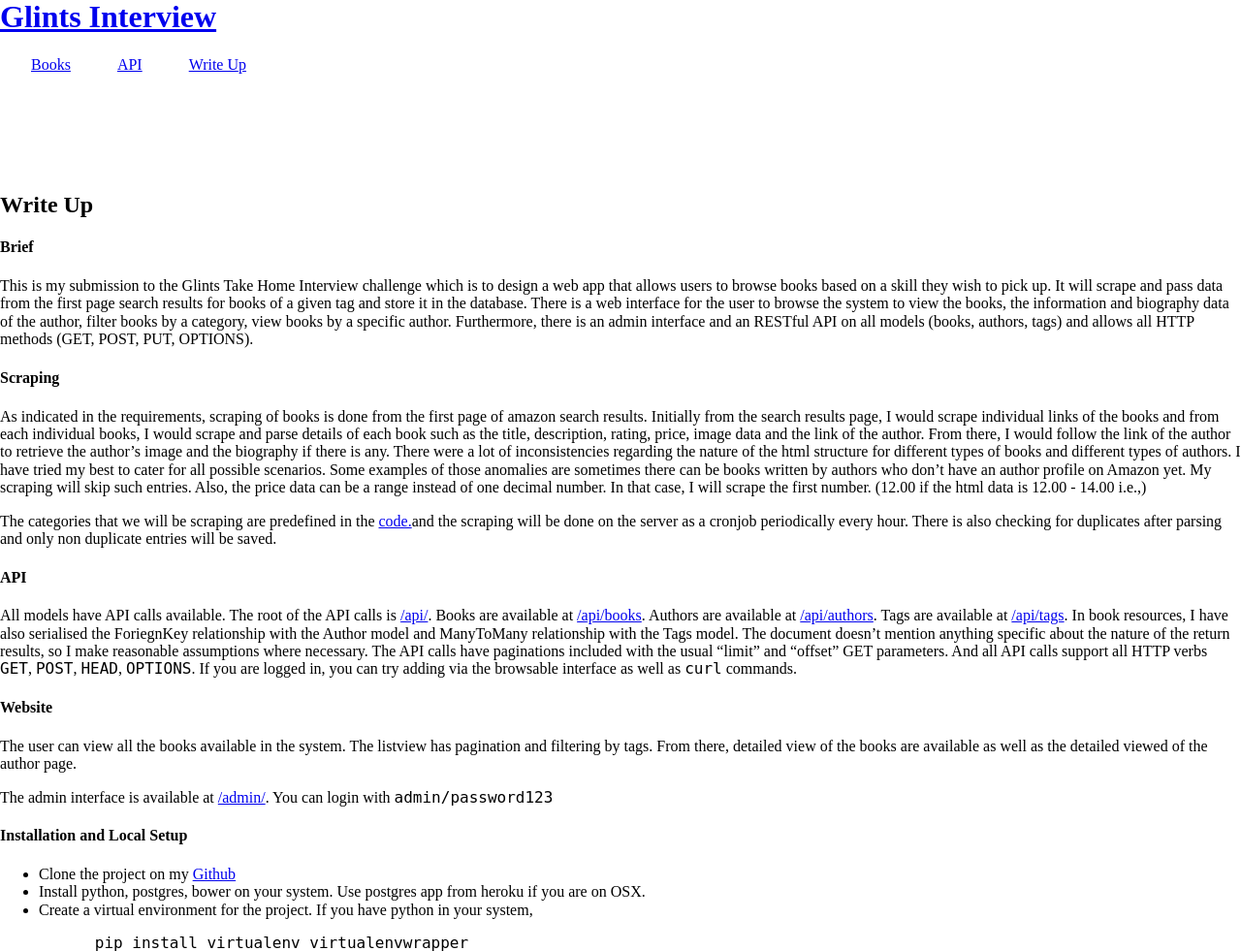
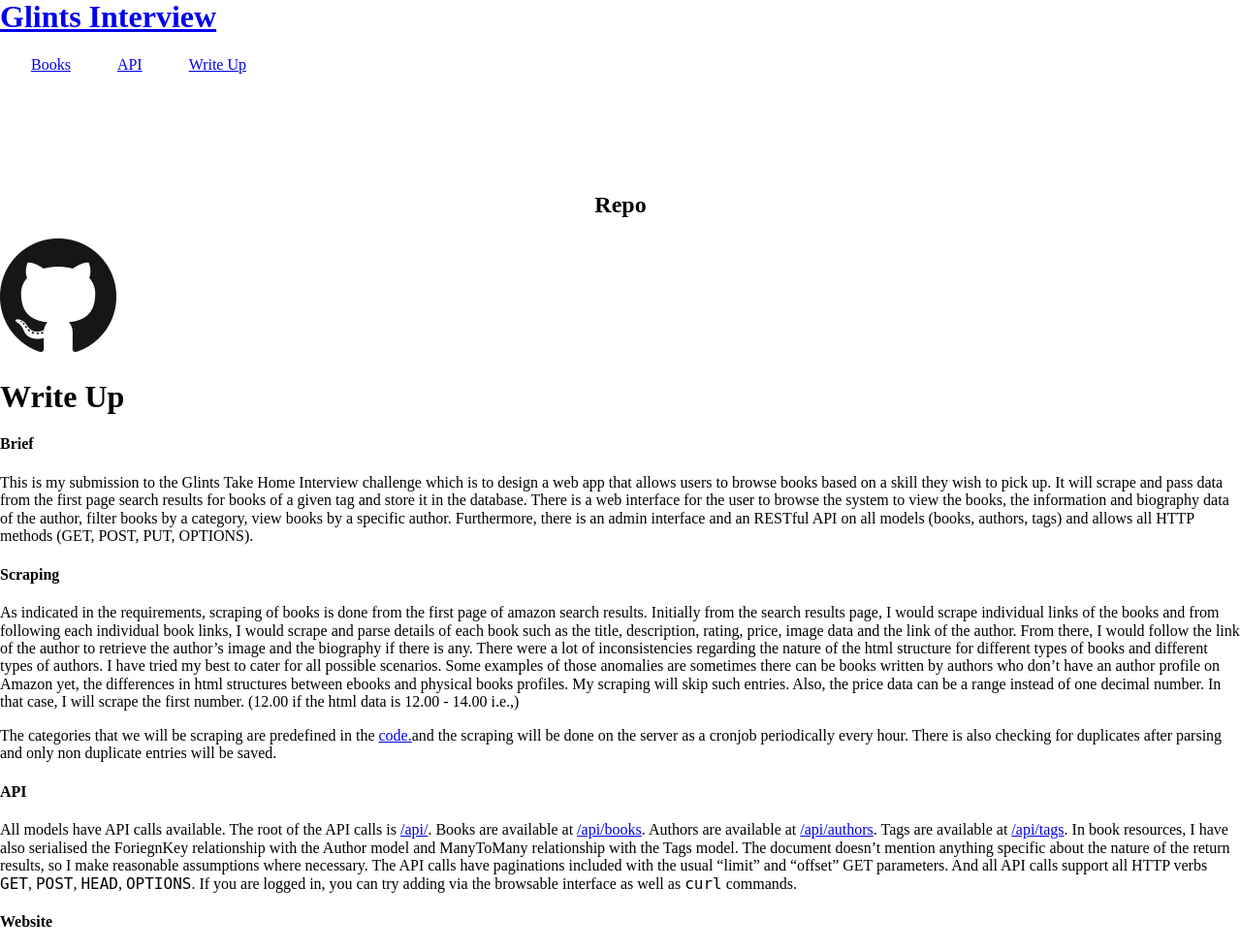
Before and after one commit to khzaw/glints-interview, a Django app: page /writeup/ in a window 1280 px wide. Shown: the part 142-1123 px from the top of the page at 97% size. Run offline with Django 3.2, Linux system fonts and the light colour scheme; some libraries are stand-ins or nearby versions.

Commit message:
Add github log with link to repo

```diff
--- a/glints/static/css/style.css
+++ b/glints/static/css/style.css
@@ -173,3 +173,7 @@ img {
 .book-detail .description {
   text-align: justify;
 }
+
+.logo h2 {
+  text-align: center;
+}
--- a/glints/templates/writeup/index.html
+++ b/glints/templates/writeup/index.html
@@ -1,7 +1,13 @@
 {% extends 'base.html' %}
+{% load staticfiles %}
 {% block title %}Write Up{% endblock %}
 {% block content %}
-  <h2>Write Up</h2>
+  <div class="float-right logo">
+    <h2 style="text-align: center;">Repo</h2>
+    <a href="https://github.com/khzaw/glints-interview"><img src="{% static 'img/github.png' %}" /></a>
+  </div>
+  <div class="clearfix"></div>
+  <h1>Write Up</h1>
   <h4>Brief</h4>
   <p>
   This is my submission to the Glints Take Home Interview challenge which is to design a web app that allows users to browse books based on a skill they wish to pick up. It will scrape and pass data from the first page search results for books of a given tag and store it in the database. There is a web interface for the user to browse the system to view the books, the information and biography data of the author, filter books by a category, view books by a specific author. Furthermore, there is an admin interface and  an RESTful API on all models (books, authors, tags) and allows all HTTP methods (GET, POST, PUT, OPTIONS).
@@ -9,7 +15,7 @@
 
   <h4>Scraping</h4>
     <p>
-    As indicated in the requirements, scraping of books is done from the first page of amazon search results. Initially from the search results page, I would scrape individual links of the books and from each individual books, I would scrape and parse details of each book such as the title, description, rating, price, image data and the link of the author. From there, I would follow the link of the author to retrieve the author’s image and the biography if there is any. There were a lot of inconsistencies regarding the nature of the html structure for different types of books and different types of authors. I have tried my best to cater for all possible scenarios. Some examples of those anomalies are sometimes there can be books written by authors who don’t have an author profile on Amazon yet. My scraping will skip such entries. Also, the price data can be a range instead of one decimal number. In that case, I will scrape the first number. (12.00 if the html data is 12.00 - 14.00 i.e.,)
+    As indicated in the requirements, scraping of books is done from the first page of amazon search results. Initially from the search results page, I would scrape individual links of the books and from following each individual book links, I would scrape and parse details of each book such as the title, description, rating, price, image data and the link of the author. From there, I would follow the link of the author to retrieve the author’s image and the biography if there is any. There were a lot of inconsistencies regarding the nature of the html structure for different types of books and different types of authors. I have tried my best to cater for all possible scenarios. Some examples of those anomalies are sometimes there can be books written by authors who don’t have an author profile on Amazon yet, the differences in html structures between ebooks and physical books profiles. My scraping will skip such entries. Also, the price data can be a range instead of one decimal number. In that case, I will scrape the first number. (12.00 if the html data is 12.00 - 14.00 i.e.,)
     </p>
     <p>
     The categories that we will be scraping are predefined in the <a href="https://github.com/khzaw/glints-interview/blob/master/book/tasks.py#L100-109">code.</a>and the scraping will be done on the server as a cronjob periodically every hour. There is also checking for duplicates after parsing and only non duplicate entries will be saved.
```
Also changed, not shown: glints/static/img/github.png (added).
